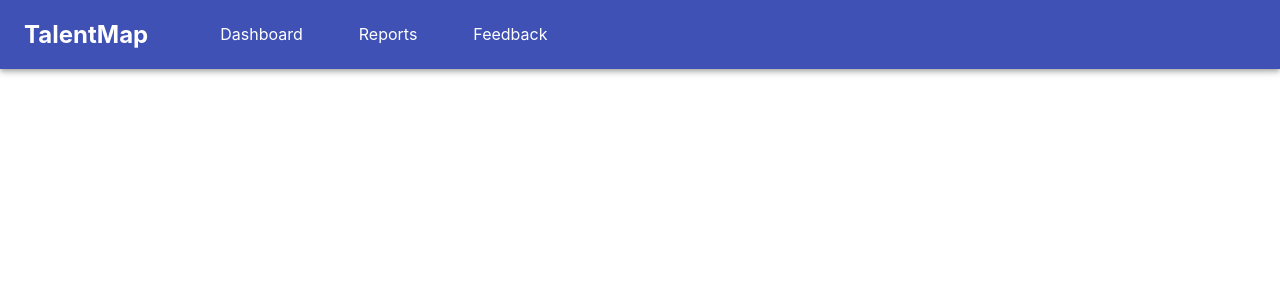
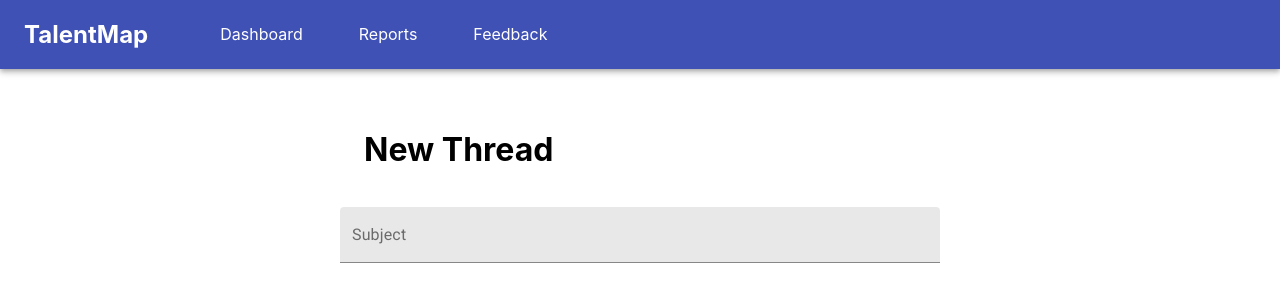
Before and after one commit to ishansarangi/EmployeeSurveyAndFeedbackPortal, a React (Create React App) app in the folder ui/: page / in a window 1280 px wide. Shown: the top 302 px of the page. Built offline with nearby package versions, Linux system fonts and the light colour scheme.

Commit message:
Added new create thread component

```diff
--- a/ui/src/App.js
+++ b/ui/src/App.js
@@ -1,11 +1,13 @@
 import React from 'react';
 import './App.css';
 import NavBar from './Components/NavBar';
+import NewThread from './Components/NewThread';
 
 const App = () => {
     return (
         <div>
             <NavBar/>
+            <NewThread/>
         </div>
     );
 }
--- /dev/null
+++ b/ui/src/Components/NewThread.js
@@ -0,0 +1,33 @@
+import React from 'react';
+import Toolbar from '@material-ui/core/Toolbar'
+import {
+    FormControl,
+    TextField
+} from "@material-ui/core";
+
+const NewThread = () => {
+    return (
+        <div style={
+            {
+                display: "flex",
+                justifyContent: "center",
+                margin: 20,
+                padding: 20
+            }
+        }>
+            <form style={
+                {width: "50%"}
+            }>
+                <Toolbar>
+                    <h1>New Thread</h1>
+                </Toolbar>
+
+                <FormControl margin="normal" fullWidth>
+                    <TextField id="filled-basic" label="Subject" variant="filled"/>
+                </FormControl>
+            </form>
+        </div>
+    );
+}
+
+export default NewThread;
```
Also changed, not shown: ui/src/Components/Feedback.js (added).
